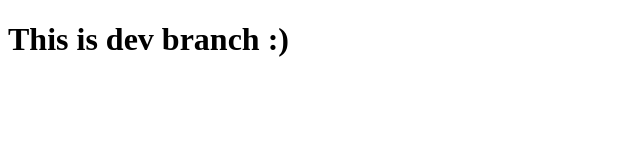
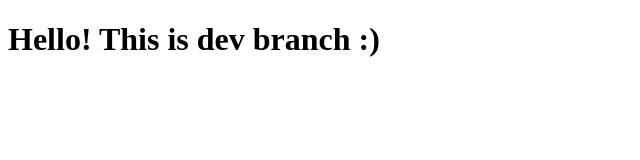
Before and after one commit to VictorHylen/github-heroku, a plain HTML site: page client/index.html in a window 1280 px wide. Shown: the whole page, without its empty margins (0-640 px from the left). Drawn offline with Linux system fonts and the light colour scheme.

Commit message:
welcome message

```diff
--- a/client/index.html
+++ b/client/index.html
@@ -7,7 +7,7 @@
     <title>grettings</title>
 </head>
 <body>
-    <h1>This is dev branch :)</h1>
+    <h1>Hello! This is dev branch :)</h1>
 
 </body>
 </html>
```
